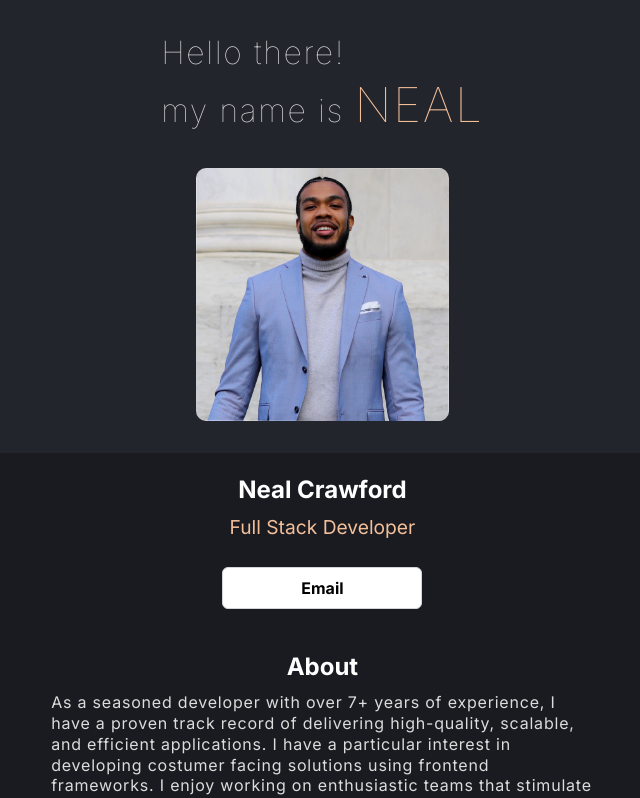
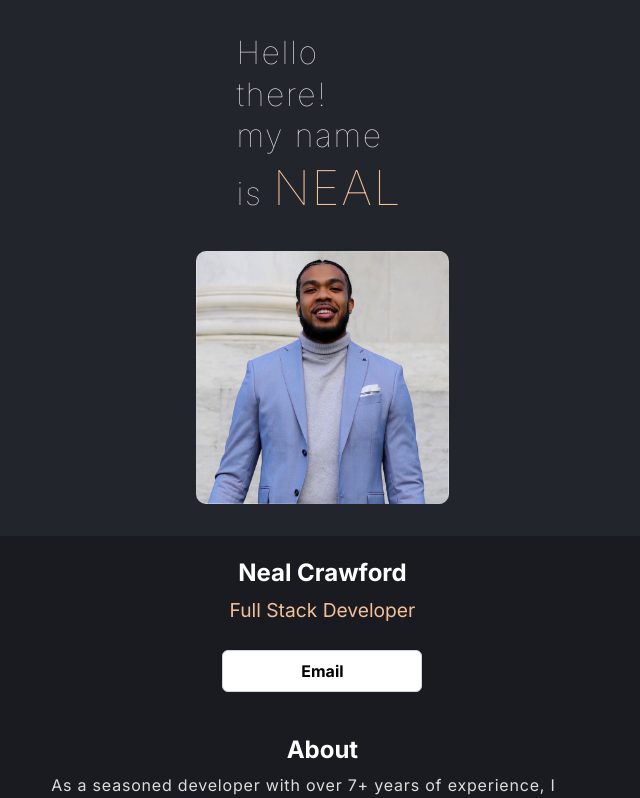
Before and after one commit to nc133878/portfolio, a React (Create React App) app: page / in a window 1280 px wide. Shown: the top 798 px of the page, without its empty margins (320-960 px from the left). Built offline with nearby package versions, Linux system fonts and the light colour scheme.

Commit message:
Change small design tweaks

```diff
--- a/public/App.css
+++ b/public/App.css
@@ -76,10 +76,6 @@ a:visited{
   color: white;
 }
 
-a:visited{
-  color: white;
-}
-
 #root{
   color: white;
 }
@@ -96,7 +92,7 @@ a:visited{
 }
 
 .greeting{
-  width: 300;
+  width: 300px;
   margin: 1em auto;
   display: flex;
   justify-content: center;
--- a/src/App.js
+++ b/src/App.js
@@ -16,10 +16,10 @@ export default function App(){
           <div className='container'>
             <Info />
             <About />
-            <Footer />
           </div>
           <Skills />
           <Projects />
+          <Footer />
         </main>
     )
 }
```
